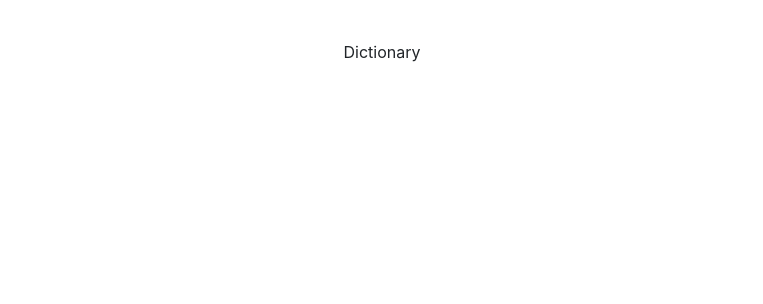
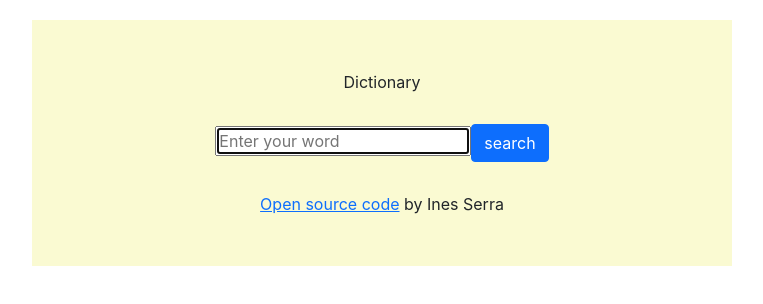
Before and after one commit to inesserra/dictionary_project, a React (Create React App) app: page / in a window 1280 px wide. Shown: the top 304 px of the page, without its empty margins (258-1021 px from the left). Built offline with nearby package versions, Linux system fonts and the light colour scheme.

Commit message:
added search engine

```diff
--- a/src/App.css
+++ b/src/App.css
@@ -4,4 +4,16 @@
   padding: 20px;
   margin: 20px auto;
   text-align: center;
+  background: lightgoldenrodyellow;
 }
+
+.App footer {
+  text-align: center;
+
+  margin: 30px 0;
+}
+.App header {
+  text-align: center;
+
+  margin: 30px 0 30px;
+}
--- a/src/App.js
+++ b/src/App.js
@@ -1,9 +1,19 @@
 import "./App.css";
+import SearchEngine from "./SearchEngine";
 
 function App() {
   return (
     <div className="App">
-      <header className="App-header">Dictionary</header>
+      <div className="container">
+        <header className="App-header">Dictionary</header>
+        <SearchEngine />
+        <footer>
+          <a href="https://github.com/inesserra/dictionary_project">
+            Open source code
+          </a>{" "}
+          by Ines Serra
+        </footer>
+      </div>
     </div>
   );
 }
--- /dev/null
+++ b/src/SearchEngine.css
@@ -0,0 +1,3 @@
+.SearchEngine {
+  background: lightgoldenrodyellow;
+}
--- /dev/null
+++ b/src/SearchEngine.js
@@ -0,0 +1,28 @@
+import React, { useState } from "react";
+import "./SearchEngine.css";
+
+export default function SearchEngine() {
+  const [searchWord, setSearchWord] = useState("");
+  function search(event) {
+    event.preventDefault();
+    alert(`Searching for ${searchWord}`);
+  }
+
+  function updateWord(event) {
+    setSearchWord(event.target.value);
+  }
+
+  return (
+    <div className="SearchEngine">
+      <form onSubmit={search}>
+        <input
+          type="search"
+          placeholder="Enter your word"
+          autoFocus={true}
+          onChange={updateWord}
+        />
+        <input type="submit" value="search" className="btn btn-primary w-30" />
+      </form>
+    </div>
+  );
+}
```
